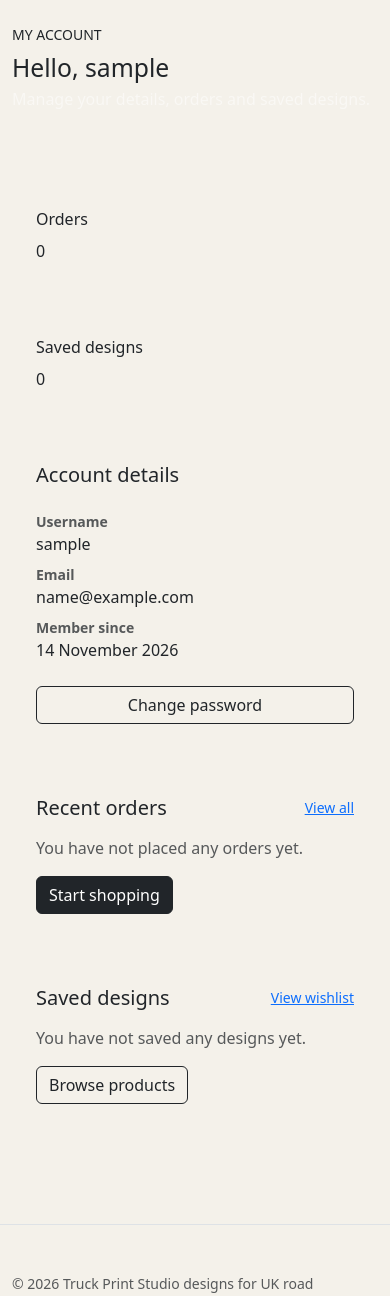
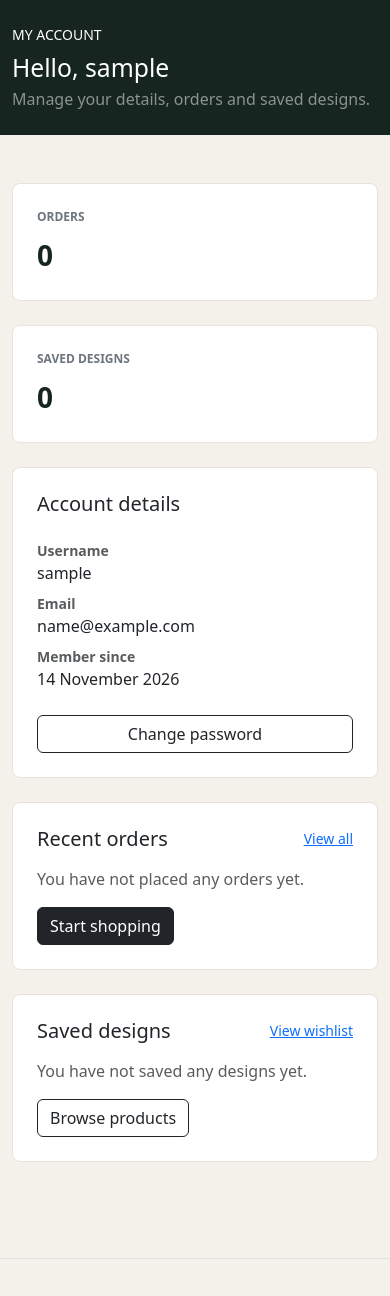
Before and after one commit to 11florin/truck_print_studio, a Django app: page /accounts/profile/ in a window 390 px wide. Shown: the part 72-1368 px from the top of the page. Run offline with Django 5.2, Linux system fonts and the light colour scheme; the visitor is signed in with stand-in values (Sample User, id 1); data comes from the database, SQL or seed files in the repository; data that the repository does not hold is empty; parts of the project's set-up code (start-up, migrations or seed data) failed here and were passed over.

Commit message:
style: make account dashboard responsive

```diff
--- a/static/css/style.css
+++ b/static/css/style.css
@@ -169,6 +169,47 @@ body {
   width: 100%;
 }
 
+/* account dashboard */
+.account-hero {
+  background: #16251f;
+  color: #fff;
+}
+.account-summary {
+  min-height: 100%;
+  background: #fff;
+  border: 1px solid #e8e3da;
+  border-radius: 0.5rem;
+}
+.account-summary__label {
+  color: #6c757d;
+  font-size: 0.75rem;
+  font-weight: 700;
+  text-transform: uppercase;
+}
+.account-summary__value {
+  color: #16251f;
+  font-size: 1.75rem;
+  font-weight: 700;
+}
+.account-section {
+  background: #fff;
+  border: 1px solid #e8e3da;
+  border-radius: 0.5rem;
+}
+.account-wishlist-item {
+  min-height: 100%;
+}
+.account-wishlist-item img {
+  aspect-ratio: 1 / 1;
+  height: auto;
+  max-width: 100%;
+  object-fit: cover;
+}
+
+.account-wishlist-item p {
+  overflow-wrap: anywhere;
+}
+
 /* list */
 .catalog-header {
   gap: 1.5rem;
```
